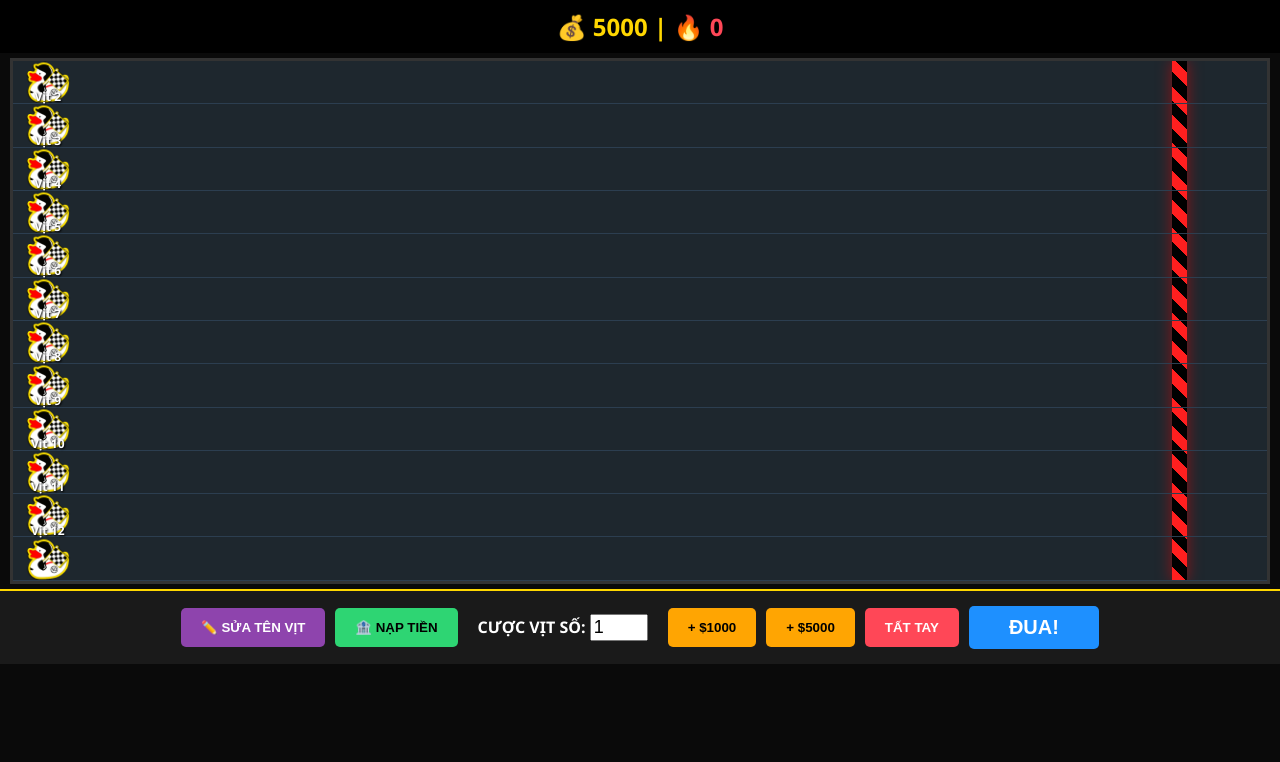
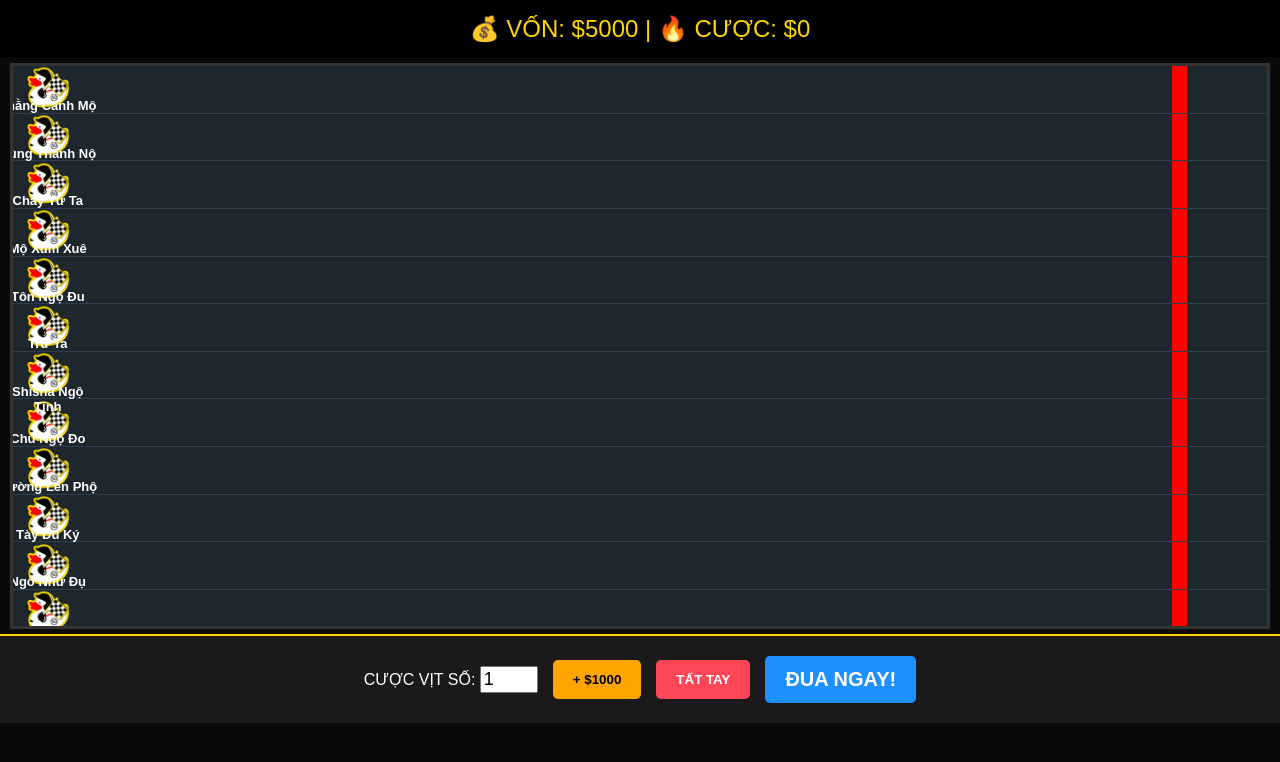
Before and after one commit to leminhducabc23012007-rgb/duck-race, a plain HTML site: page index.html in a window 1280 px wide. Drawn offline with Linux system fonts and the light colour scheme.

Commit message:
Update index.html

```diff
--- a/index.html
+++ b/index.html
@@ -3,88 +3,53 @@
 <head>
     <meta charset="UTF-8">
     <meta name="viewport" content="width=device-width, initial-scale=1.0">
-    <title>Duck Race Casino - Edit Names Edition</title>
+    <title>Duck Race Casino - Fixed Edition</title>
     <style>
-        body { background: #0a0a0a; color: gold; font-family: 'Segoe UI', Arial, sans-serif; text-align: center; margin: 0; }
-        #track { background: #1e272e; width: 98%; height: 65vh; margin: 5px auto; position: relative; border: 3px solid #333; overflow: hidden; }
-        .lane { height: 8.33%; border-bottom: 1px solid #2c3e50; position: relative; box-sizing: border-box; }
-        .duck { position: absolute; left: 10px; top: 50%; transform: translateY(-50%); z-index: 2; transition: left 0.1s linear; }
-        .duck img { height: 45px; display: block; }
-        .duck-name { position: absolute; top: -15px; font-size: 12px; color: white; width: 100px; text-align: center; left: -25px; font-weight: bold; text-shadow: 1px 1px 2px black; }
-        #finish { position: absolute; right: 80px; top: 0; bottom: 0; width: 15px; background: repeating-linear-gradient(45deg, #ff1f1f, #ff1f1f 10px, #000 10px, #000 20px); box-shadow: 0 0 15px rgba(255,0,0,0.5); }
-
-        .ctrl { background: #1a1a1a; padding: 15px; display: flex; justify-content: center; gap: 10px; flex-wrap: wrap; align-items: center; border-top: 2px solid gold; }
-        .stats-bar { background: #000; padding: 10px; font-size: 24px; font-weight: bold; }
-
-        button { padding: 12px 20px; font-weight: bold; cursor: pointer; border: none; border-radius: 5px; transition: 0.2s; }
-        button:hover { opacity: 0.8; transform: scale(1.05); }
-        .btn-bet { background: #ffa502; color: #000; }
-        .btn-allin { background: #ff4757; color: white; }
-        .btn-go { background: #1e90ff; color: white; font-size: 20px; padding: 10px 40px; }
-        .btn-name { background: #8e44ad; color: white; }
-
-        /* Modal đổi tên */
-        #nameModal { display: none; position: fixed; z-index: 10; left: 0; top: 0; width: 100%; height: 100%; background: rgba(0,0,0,0.9); overflow-y: auto; }
-        .modal-content { background: #222; margin: 2% auto; padding: 20px; width: 80%; max-width: 400px; border: 2px solid gold; border-radius: 10px; }
-        .name-input-group { margin: 10px 0; display: flex; justify-content: space-between; }
-        .name-input-group input { width: 70%; padding: 5px; }
+        body { background: #0a0a0a; color: gold; font-family: Arial; text-align: center; margin: 0; }
+        #track { background: #1e272e; width: 98%; height: 70vh; margin: 5px auto; position: relative; border: 3px solid #333; overflow: hidden; }
+        .lane { height: 8.33%; border-bottom: 1px solid #2c3e50; position: relative; }
+        .duck { position: absolute; left: 10px; top: 50%; transform: translateY(-50%); transition: left 0.1s linear; }
+        .duck img { height: 45px; }
+        .duck-name { position: absolute; top: -15px; font-size: 13px; color: white; width: 100px; text-align: center; left: -25px; font-weight: bold; }
+        #finish { position: absolute; right: 80px; top: 0; bottom: 0; width: 15px; background: red; }
+        .ctrl { background: #1a1a1a; padding: 20px; display: flex; justify-content: center; gap: 15px; align-items: center; border-top: 2px solid gold; }
+        button { padding: 12px 20px; font-weight: bold; cursor: pointer; border: none; border-radius: 5px; }
+        .btn-go { background: #1e90ff; color: white; font-size: 20px; }
     </style>
 </head>
 <body>
-
-    <div class="stats-bar">
-        💰 <span style="color: gold;" id="balText">5000</span> |
-        🔥 <span style="color: #ff4757;" id="betText">0</span>
+    <div style="background: #000; padding: 15px; font-size: 24px;">
+        💰 VỐN: $<span id="balText">5000</span> | 🔥 CƯỢC: $<span id="betText">0</span>
     </div>
 
     <div id="track">
         <div id="finish"></div>
-        </div>
+    </div>
 
     <div class="ctrl">
-        <button class="btn-name" onclick="toggleModal(true)">✏️ SỬA TÊN VỊT</button>
-        <button style="background: #2ed573;" onclick="deposit()">🏦 NẠP TIỀN</button>
-        <div style="color: white; font-weight: bold; margin: 0 10px;">
-            CƯỢC VỊT SỐ: <input type="number" id="duckIdx" value="1" min="1" max="12" style="width: 50px; font-size: 18px;">
-        </div>
-        <button class="btn-bet" onclick="addBet(1000)">+ $1000</button>
-        <button class="btn-bet" onclick="addBet(5000)">+ $5000</button>
-        <button class="btn-allin" onclick="allIn()">TẤT TAY</button>
-        <button id="goBtn" class="btn-go" onclick="startRace()">ĐUA!</button>
-    </div>
-
-    <div id="nameModal">
-        <div class="modal-content">
-            <h3 style="color: gold;">ĐẶT TÊN CHIẾN BINH</h3>
-            <div id="inputContainer"></div>
-            <button style="background: #2ed573; width: 100%; margin-top: 15px;" onclick="saveNames()">LƯU TÊN & ĐÓNG</button>
-        </div>
+        <div style="color: white;">CƯỢC VỊT SỐ: <input type="number" id="duckIdx" value="1" min="1" max="12" style="width: 50px; font-size: 18px;"></div>
+        <button style="background: #ffa502;" onclick="addBet(1000)">+ $1000</button>
+        <button style="background: #ff4757; color: white;" onclick="allIn()">TẤT TAY</button>
+        <button id="goBtn" class="btn-go" onclick="startRace()">ĐUA NGAY!</button>
     </div>
 
     <script>
-        // Khởi tạo dữ liệu
+        // --- CHỈNH SỬA TÊN Ở ĐÂY ---
+        // Thay đổi 12 cái tên này theo ý bạn, đây là tên cố định cho tất cả mọi người vào link
+        const names = ["Trà Từ Tay", "Thằng Canh Mộ", "Dùng Thanh Nộ", "Chày Từ Ta", "Mộ Xum Xuê", "Tôn Ngộ Đu", "Trừ Ta", "Shisha Ngộ Tĩnh", "Chú Ngộ Đo", "Đường Lên Phộ", "Tày Du Ký", "Ngô Như Đụ"];
+
         let balance = parseInt(localStorage.getItem('duckWebBal')) || 5000;
         let currentBet = 0;
         let isRacing = false;
-        let names = JSON.parse(localStorage.getItem('duckWebNames')) ||
-                    ["Vịt 1", "Vịt 2", "Vịt 3", "Vịt 4", "Vịt 5", "Vịt 6", "Vịt 7", "Vịt 8", "Vịt 9", "Vịt 10", "Vịt 11", "Vịt 12"];
-
-        const track = document.getElementById('track');
         const ducks = [];
 
-        // Tạo đường đua và vịt
-        function initGame() {
-            track.innerHTML = '<div id="finish"></div>';
-            ducks.length = 0;
+        function init() {
             for(let i=0; i<12; i++) {
                 const lane = document.createElement('div');
                 lane.className = 'lane';
-                const d = document.createElement('div');
-                d.className = 'duck';
-                d.innerHTML = `<span class="duck-name" id="nm${i}">${names[i]}</span><img src="vintage-racing.gif" onerror="this.src='https://i.imgur.com/vHqLh7S.gif'">`;
-                lane.appendChild(d);
+                lane.innerHTML = `<div class="duck" id="dk${i}"><span class="duck-name">${names[i]}</span><img src="vintage-racing.gif" onerror="this.src='https://i.imgur.com/vHqLh7S.gif'"></div>`;
                 track.appendChild(lane);
-                ducks.push({el: d, x: 10});
+                ducks.push({el: document.getElementById('dk'+i), x: 10});
             }
             updateUI();
         }
@@ -93,84 +58,42 @@
             document.getElementById('balText').innerText = balance;
             document.getElementById('betText').innerText = currentBet;
             localStorage.setItem('duckWebBal', balance);
-            localStorage.setItem('duckWebNames', JSON.stringify(names));
         }
 
-        // Logic cược
         function addBet(amt) { if(!isRacing && balance >= amt) { balance -= amt; currentBet += amt; updateUI(); } }
         function allIn() { if(!isRacing && balance > 0) { currentBet += balance; balance = 0; updateUI(); } }
-        function deposit() { let a = prompt("Nhập số tiền muốn nạp:"); if(a) { balance += parseInt(a); updateUI(); } }
 
-        // Modal sửa tên
-        function toggleModal(show) {
-            const modal = document.getElementById('nameModal');
-            const container = document.getElementById('inputContainer');
-            if(show) {
-                container.innerHTML = '';
-                names.forEach((n, i) => {
-                    container.innerHTML += `<div class="name-input-group">
-                        <span style="color:white">#${i+1}</span>
-                        <input type="text" id="inp${i}" value="${n}">
-                    </div>`;
-                });
-                modal.display = 'block';
-            }
-            modal.style.display = show ? 'block' : 'none';
-        }
-
-        function saveNames() {
-            for(let i=0; i<12; i++) {
-                let newName = document.getElementById('inp'+i).value || "Vịt "+(i+1);
-                names[i] = newName.substring(0, 12);
-                document.getElementById('nm'+i).innerText = names[i];
-            }
-            updateUI();
-            toggleModal(false);
-        }
-
-        // Logic đua
         function startRace() {
             if(isRacing || currentBet === 0) return;
             isRacing = true;
             document.getElementById('goBtn').disabled = true;
-            document.getElementById('goBtn').style.background = '#333';
-
-            let raceInterval = setInterval(() => {
+            let loop = setInterval(() => {
                 for(let i=0; i<12; i++) {
-                    ducks[i].x += Math.random() * 4.5; // Tốc độ vừa phải, kịch tính
+                    ducks[i].x += Math.random() * 5;
                     ducks[i].el.style.left = ducks[i].x + 'px';
-
                     if(ducks[i].x >= track.offsetWidth - 130) {
-                        clearInterval(raceInterval);
-                        announceWinner(i + 1);
+                        clearInterval(loop);
+                        finish(i + 1);
                         break;
                     }
                 }
             }, 50);
         }
 
-        function announceWinner(winIdx) {
-            let userPick = document.getElementById('duckIdx').value;
-            let winnerName = names[winIdx-1];
-
-            if(winIdx == userPick) {
-                let winAmt = currentBet * 12;
-                balance += winAmt;
-                alert(`🎉 CHIẾN THẮNG RỰC RỠ!\n'${winnerName}' đã về nhất.\nBạn nhận được $${winAmt}`);
+        function finish(winIdx) {
+            let pick = document.getElementById('duckIdx').value;
+            if(winIdx == pick) {
+                balance += currentBet * 12;
+                alert(`THẮNG! '${names[winIdx-1]}' đã về nhất!`);
             } else {
-                alert(`❌ THẤT BẠI!\n'${winnerName}' đã về nhất.\nBạn đã mất trắng tiền cược!`);
+                alert(`THUA! '${names[winIdx-1]}' đã về nhất.`);
             }
-
-            // Reset
-            currentBet = 0;
-            isRacing = false;
+            currentBet = 0; isRacing = false;
             document.getElementById('goBtn').disabled = false;
-            document.getElementById('goBtn').style.background = '#1e90ff';
             ducks.forEach(d => { d.x = 10; d.el.style.left = '10px'; });
             updateUI();
         }
-
-        initGame();
+        init();
     </script>
 </body>
 </html>
```
